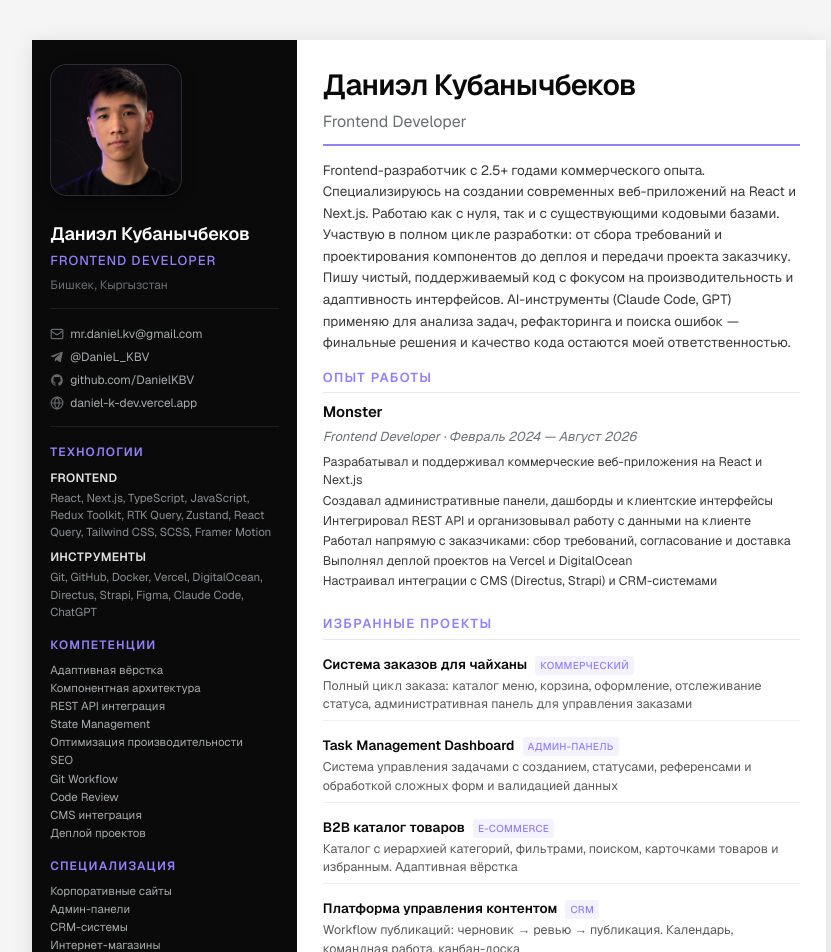
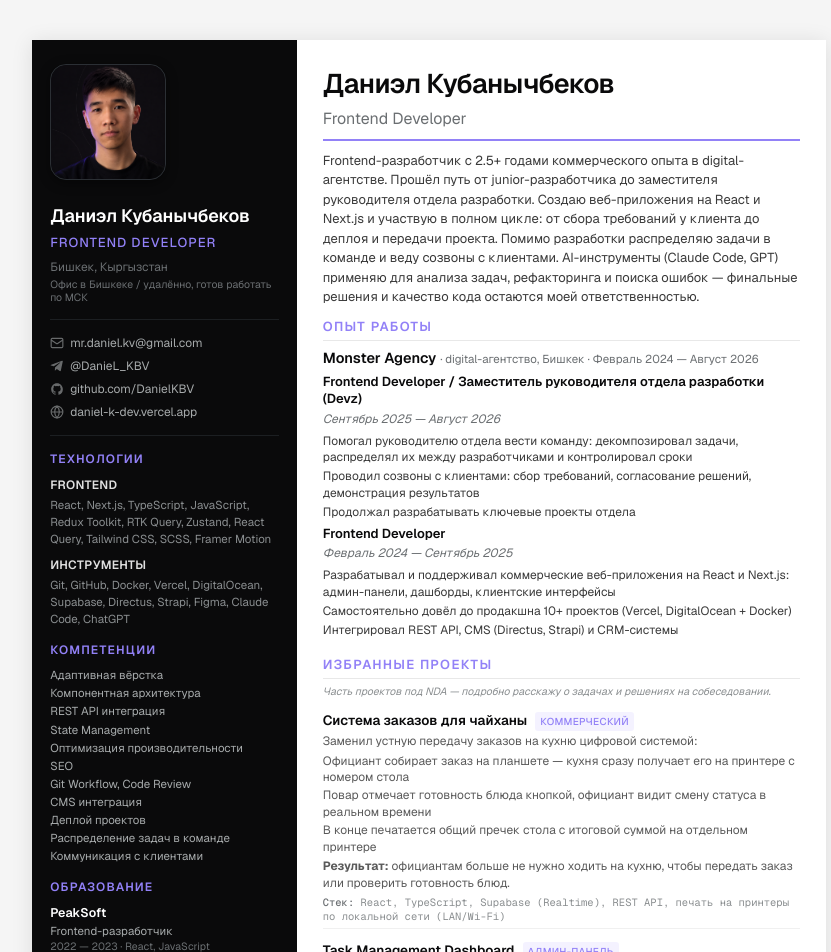
Before and after one commit to MonsterDKBV/portfolio, a Next.js app: page /resume in a window 1280 px wide. Shown: the top 952 px of the page, without its empty margins (211-1042 px from the left). Built offline with nearby package versions, Linux system fonts and the light colour scheme.

Commit message:
Обновлён контент и стили резюме

```diff
--- a/src/app/resume/page.tsx
+++ b/src/app/resume/page.tsx
@@ -32,6 +32,9 @@ export default function ResumePage() {
             <h1 className={styles.sidebarName}>Даниэл Кубанычбеков</h1>
             <p className={styles.sidebarTitle}>Frontend Developer</p>
             <p className={styles.sidebarLocation}>Бишкек, Кыргызстан</p>
+            <p className={styles.sidebarLocationNote}>
+              Офис в Бишкеке / удалённо, готов работать по МСК
+            </p>
           </div>
 
           <div className={styles.sidebarContacts}>
@@ -108,8 +111,8 @@ export default function ResumePage() {
             <div className={styles.skillGroup}>
               <h3 className={styles.skillCategory}>Инструменты</h3>
               <p className={styles.skillList}>
-                Git, GitHub, Docker, Vercel, DigitalOcean, Directus, Strapi,
-                Figma, Claude Code, ChatGPT
+                Git, GitHub, Docker, Vercel, DigitalOcean, Supabase, Directus,
+                Strapi, Figma, Claude Code, ChatGPT
               </p>
             </div>
           </div>
@@ -123,30 +126,36 @@ export default function ResumePage() {
               <span>State Management</span>
               <span>Оптимизация производительности</span>
               <span>SEO</span>
-              <span>Git Workflow</span>
-              <span>Code Review</span>
+              <span>Git Workflow, Code Review</span>
               <span>CMS интеграция</span>
               <span>Деплой проектов</span>
+              <span>Распределение задач в команде</span>
+              <span>Коммуникация с клиентами</span>
             </div>
           </div>
 
           <div className={styles.sidebarSection}>
-            <h2 className={styles.sectionTitle}>Специализация</h2>
-            <div className={styles.competenceList}>
-              <span>Корпоративные сайты</span>
-              <span>Админ-панели</span>
-              <span>CRM-системы</span>
-              <span>Интернет-магазины</span>
-              <span>Landing Pages</span>
-              <span>Web Applications</span>
+            <h2 className={styles.sectionTitle}>Образование</h2>
+            <div className={styles.eduList}>
+              <div className={styles.eduItem}>
+                <p className={styles.eduName}>PeakSoft</p>
+                <p className={styles.eduRole}>Frontend-разработчик</p>
+                <p className={styles.eduMeta}>2022 — 2023 · React, JavaScript</p>
+              </div>
+              <div className={styles.eduItem}>
+                <p className={styles.eduName}>PurpleSchool</p>
+                <p className={styles.eduRole}>Антон Ларичев</p>
+                <p className={styles.eduMeta}>TypeScript, Next.js</p>
+              </div>
             </div>
           </div>
 
           <div className={styles.sidebarSection}>
             <h2 className={styles.sectionTitle}>Языки</h2>
             <div className={styles.langList}>
-              <span>Русский — разговорный</span>
               <span>Кыргызский — родной</span>
+              <span>Русский — свободный</span>
+              <span>Английский — начальный (A1)</span>
             </div>
           </div>
         </aside>
@@ -160,15 +169,15 @@ export default function ResumePage() {
 
           <section className={styles.mainSection}>
             <p className={styles.summary}>
-              Frontend-разработчик с 2.5+ годами коммерческого опыта.
-              Специализируюсь на создании современных веб-приложений на React и
-              Next.js. Работаю как с нуля, так и с существующими кодовыми
-              базами. Участвую в полном цикле разработки: от сбора требований и
-              проектирования компонентов до деплоя и передачи проекта заказчику.
-              Пишу чистый, поддерживаемый код с фокусом на производительность и
-              адаптивность интерфейсов. AI-инструменты (Claude Code, GPT)
-              применяю для анализа задач, рефакторинга и поиска ошибок —
-              финальные решения и качество кода остаются моей ответственностью.
+              Frontend-разработчик с 2.5+ годами коммерческого опыта в
+              digital-агентстве. Прошёл путь от junior-разработчика до
+              заместителя руководителя отдела разработки. Создаю
+              веб-приложения на React и Next.js и участвую в полном цикле: от
+              сбора требований у клиента до деплоя и передачи проекта. Помимо
+              разработки распределяю задачи в команде и веду созвоны с
+              клиентами. AI-инструменты (Claude Code, GPT) применяю для
+              анализа задач, рефакторинга и поиска ошибок — финальные решения
+              и качество кода остаются моей ответственностью.
             </p>
           </section>
 
@@ -176,38 +185,60 @@ export default function ResumePage() {
             <h2 className={styles.sectionHeading}>Опыт работы</h2>
             <div className={styles.experienceItem}>
               <div className={styles.expHeader}>
-                <span className={styles.expCompany}>Monster</span>
+                <span className={styles.expCompany}>Monster Agency</span>
+                <span className={styles.expCompanyMeta}>
+                  · digital-агентство, Бишкек · Февраль 2024 — Август 2026
+                </span>
               </div>
-              <p className={styles.expRole}>
-                Frontend Developer · Февраль 2024 — Август 2026
+
+              <div className={styles.expPosition}>
+                <p className={styles.expPositionTitle}>
+                  Frontend Developer / Заместитель руководителя отдела
+                  разработки (Devz)
                 </p>
+                <p className={styles.expRole}>Сентябрь 2025 — Август 2026</p>
+                <ul className={styles.expList}>
+                  <li>
+                    Помогал руководителю отдела вести команду: декомпозировал
+                    задачи, распределял их между разработчиками и
+                    контролировал сроки
+                  </li>
+                  <li>
+                    Проводил созвоны с клиентами: сбор требований,
+                    согласование решений, демонстрация результатов
+                  </li>
+                  <li>Продолжал разрабатывать ключевые проекты отдела</li>
+                </ul>
+              </div>
+
+              <div className={styles.expPosition}>
+                <p className={styles.expPositionTitle}>Frontend Developer</p>
+                <p className={styles.expRole}>Февраль 2024 — Сентябрь 2025</p>
                 <ul className={styles.expList}>
                   <li>
                     Разрабатывал и поддерживал коммерческие веб-приложения на
-                  React и Next.js
-                </li>
-                <li>
-                  Создавал административные панели, дашборды и клиентские
+                    React и Next.js: админ-панели, дашборды, клиентские
                     интерфейсы
                   </li>
                   <li>
-                  Интегрировал REST API и организовывал работу с данными на
-                  клиенте
+                    Самостоятельно довёл до продакшна 10+ проектов (Vercel,
+                    DigitalOcean + Docker)
                   </li>
                   <li>
-                  Работал напрямую с заказчиками: сбор требований, согласование
-                  и доставка
-                </li>
-                <li>Выполнял деплой проектов на Vercel и DigitalOcean</li>
-                <li>
-                  Настраивал интеграции с CMS (Directus, Strapi) и CRM-системами
+                    Интегрировал REST API, CMS (Directus, Strapi) и
+                    CRM-системы
                   </li>
                 </ul>
+              </div>
             </div>
           </section>
 
           <section className={styles.mainSection}>
             <h2 className={styles.sectionHeading}>Избранные проекты</h2>
+            <p className={styles.projectsNote}>
+              Часть проектов под NDA — подробно расскажу о задачах и решениях
+              на собеседовании.
+            </p>
 
             <div className={styles.projectItem}>
               <div className={styles.projHeader}>
@@ -217,14 +248,32 @@ export default function ResumePage() {
                   </span>
                   <span className={styles.projTag}>Коммерческий</span>
                 </div>
-                <span className={styles.projStack}>
-                  Next.js · TypeScript · Tailwind
-                </span>
               </div>
               <p className={styles.projDesc}>
-                Полный цикл заказа: каталог меню, корзина, оформление,
-                отслеживание статуса, административная панель для управления
-                заказами
+                Заменил устную передачу заказов на кухню цифровой системой:
+              </p>
+              <ul className={styles.projList}>
+                <li>
+                  Официант собирает заказ на планшете — кухня сразу получает
+                  его на принтере с номером стола
+                </li>
+                <li>
+                  Повар отмечает готовность блюда кнопкой, официант видит
+                  смену статуса в реальном времени
+                </li>
+                <li>
+                  В конце печатается общий пречек стола с итоговой суммой на
+                  отдельном принтере
+                </li>
+              </ul>
+              <p className={styles.projResult}>
+                <strong>Результат:</strong> официантам больше не нужно ходить
+                на кухню, чтобы передать заказ или проверить готовность блюд.
+              </p>
+              <p className={styles.projFooterStack}>
+                <span className={styles.projFooterStackLabel}>Стек:</span>{" "}
+                React, TypeScript, Supabase (Realtime), REST API, печать на
+                принтеры по локальной сети (LAN/Wi-Fi)
               </p>
             </div>
 
@@ -242,7 +291,7 @@ export default function ResumePage() {
               </div>
               <p className={styles.projDesc}>
                 Система управления задачами с созданием, статусами, референсами
-                и обработкой сложных форм и валидацией данных
+                и обработкой сложных форм с валидацией данных
               </p>
             </div>
 
@@ -268,7 +317,7 @@ export default function ResumePage() {
                   <span className={styles.projName}>
                     Платформа управления контентом
                   </span>
-                  <span className={styles.projTag}>CRM</span>
+                  <span className={styles.projTag}>CMS</span>
                 </div>
                 <span className={styles.projStack}>
                   React · TypeScript · Kanban
--- a/src/app/resume/resume.module.css
+++ b/src/app/resume/resume.module.css
@@ -27,7 +27,7 @@
   padding: 24px 18px;
   display: flex;
   flex-direction: column;
-  gap: 16px;
+  gap: 14px;
   height: 100%;
   overflow: hidden;
 }
@@ -41,8 +41,8 @@
 
 .portraitFrame {
   position: relative;
-  width: 132px;
-  height: 132px;
+  width: 116px;
+  height: 116px;
   border-radius: 16px;
   border: 1px solid #2b2f34;
   background: #0f1012;
@@ -85,6 +85,13 @@
   font-size: 12px;
   color: #6b6f72;
   margin: 0;
+}
+
+.sidebarLocationNote {
+  font-size: 10.5px;
+  color: #6b6f72;
+  margin: 2px 0 0;
+  line-height: 1.3;
 }
 
 /* ============ CONTACTS ============ */
@@ -168,12 +175,45 @@
   line-height: 1.4;
 }
 
+.eduList {
+  display: flex;
+  flex-direction: column;
+  gap: 6px;
+}
+
+.eduItem {
+  display: flex;
+  flex-direction: column;
+  gap: 1px;
+}
+
+.eduName {
+  font-size: 12.5px;
+  font-weight: 600;
+  color: #ffffff;
+  margin: 0;
+}
+
+.eduRole {
+  font-size: 11.5px;
+  color: #a7abac;
+  margin: 0;
+  line-height: 1.3;
+}
+
+.eduMeta {
+  font-size: 10.5px;
+  color: #6b6f72;
+  margin: 0;
+  line-height: 1.3;
+}
+
 /* ============ MAIN CONTENT ============ */
 .resumeMain {
   padding: 24px 26px;
   display: flex;
   flex-direction: column;
-  gap: 14px;
+  gap: 10px;
   color: #1a1a1a;
   height: 100%;
   overflow: hidden;
@@ -181,11 +221,11 @@
 
 .mainHeader {
   border-bottom: 2px solid #9281f7;
-  padding-bottom: 10px;
+  padding-bottom: 8px;
 }
 
 .mainName {
-  font-size: 29px;
+  font-size: 27px;
   font-weight: 600;
   margin: 0;
   letter-spacing: -0.025em;
@@ -203,16 +243,16 @@
 .mainSection {
   display: flex;
   flex-direction: column;
-  gap: 8px;
+  gap: 6px;
 }
 
 .mainSection:last-of-type {
-  margin-top: 10px;
+  margin-top: 6px;
 }
 
 .summary {
-  font-size: 13.5px;
-  line-height: 1.6;
+  font-size: 13px;
+  line-height: 1.5;
   color: #3a3a3a;
   margin: 0;
 }
@@ -224,38 +264,66 @@
   letter-spacing: 0.1em;
   color: #9281f7;
   margin: 0;
-  padding-bottom: 5px;
+  padding-bottom: 4px;
   border-bottom: 1px solid #e8e8e8;
+}
+
+.projectsNote {
+  font-size: 10.5px;
+  font-style: italic;
+  color: #8a8e90;
+  margin: 0;
+  line-height: 1.3;
 }
 
 /* ============ EXPERIENCE ============ */
 .experienceItem {
   display: flex;
   flex-direction: column;
-  gap: 3px;
+  gap: 5px;
 }
 
 .expHeader {
   display: flex;
-  justify-content: space-between;
+  flex-wrap: wrap;
   align-items: baseline;
+  gap: 4px;
 }
 
 .expCompany {
-  font-size: 15px;
+  font-size: 14.5px;
   font-weight: 600;
   color: #0a0a0b;
 }
 
+.expCompanyMeta {
+  font-size: 11.5px;
+  color: #6b6f72;
+}
+
+.expPosition {
+  display: flex;
+  flex-direction: column;
+  gap: 2px;
+}
+
+.expPositionTitle {
+  font-size: 13px;
+  font-weight: 600;
+  color: #0a0a0b;
+  margin: 0;
+  line-height: 1.3;
+}
+
 .expRole {
-  font-size: 13px;
+  font-size: 12px;
   color: #6b6f72;
   margin: 0;
   font-style: italic;
 }
 
 .expList {
-  margin: 4px 0 0;
+  margin: 3px 0 0;
   padding-left: 0;
   display: flex;
   flex-direction: column;
@@ -263,9 +331,9 @@
 }
 
 .expList li {
-  font-size: 12.5px;
+  font-size: 12px;
   color: #3a3a3a;
-  line-height: 1.45;
+  line-height: 1.4;
 }
 
 /* ============ PROJECTS ============ */
@@ -273,7 +341,7 @@
   display: flex;
   flex-direction: column;
   gap: 2px;
-  padding: 6px 0;
+  padding: 5px 0;
   border-bottom: 1px solid #f0f0f0;
 }
 
@@ -322,10 +390,44 @@
 }
 
 .projDesc {
-  font-size: 12.5px;
+  font-size: 12px;
   color: #5a5a5a;
   margin: 0;
-  line-height: 1.5;
+  line-height: 1.4;
+}
+
+.projList {
+  margin: 1px 0 0;
+  padding-left: 0;
+  display: flex;
+  flex-direction: column;
+  gap: 1px;
+}
+
+.projList li {
+  font-size: 12px;
+  color: #5a5a5a;
+  line-height: 1.4;
+}
+
+.projResult {
+  font-size: 12px;
+  color: #5a5a5a;
+  margin: 1px 0 0;
+  line-height: 1.4;
+}
+
+.projFooterStack {
+  font-size: 10.5px;
+  color: #8a8e90;
+  margin: 1px 0 0;
+  line-height: 1.35;
+  font-family: var(--font-geist-mono), monospace;
+}
+
+.projFooterStackLabel {
+  font-weight: 500;
+  color: #6b6f72;
 }
 
 /* ============ ACHIEVEMENTS ============ */
```
Also changed, not shown: 1 other file (tests, documents, lock files or other folders). Lines whose indentation alone changed are shown as unchanged.
